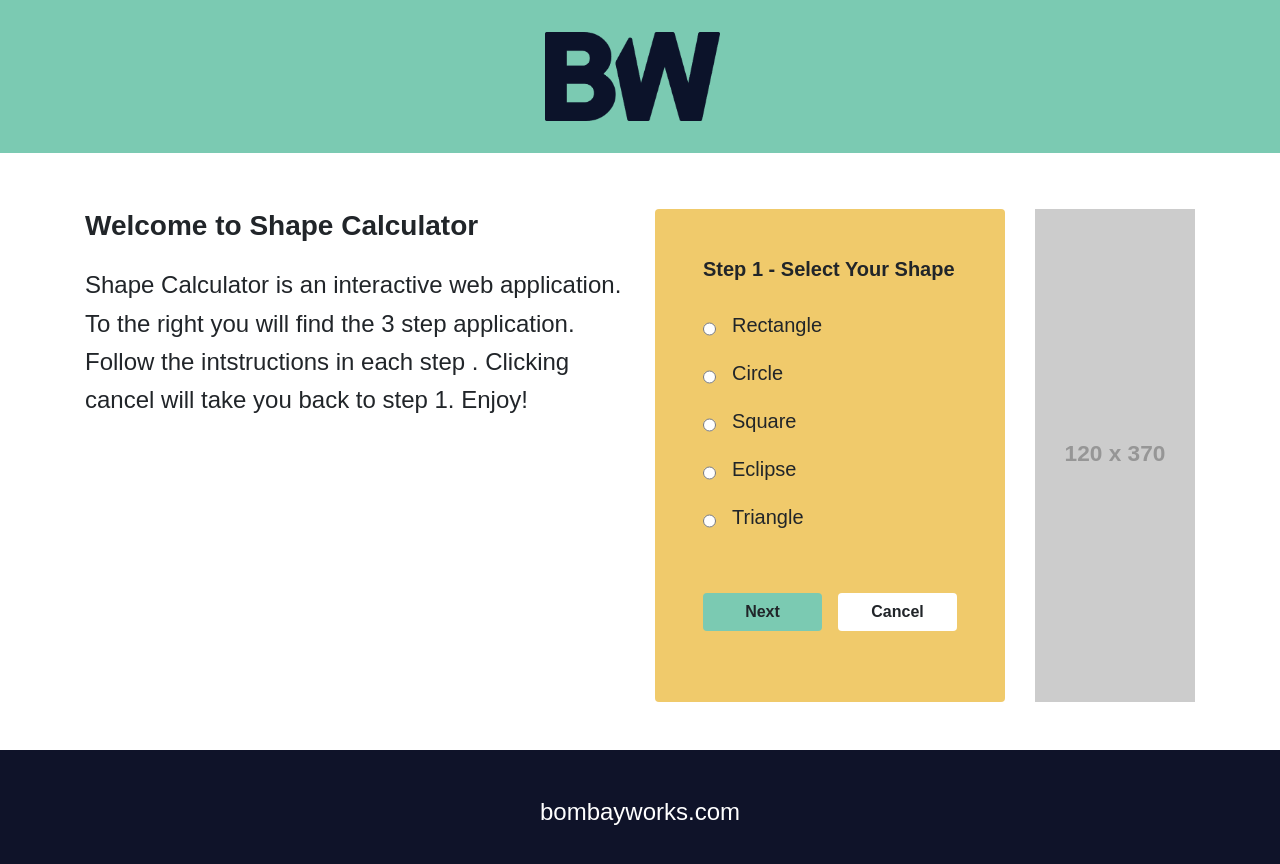
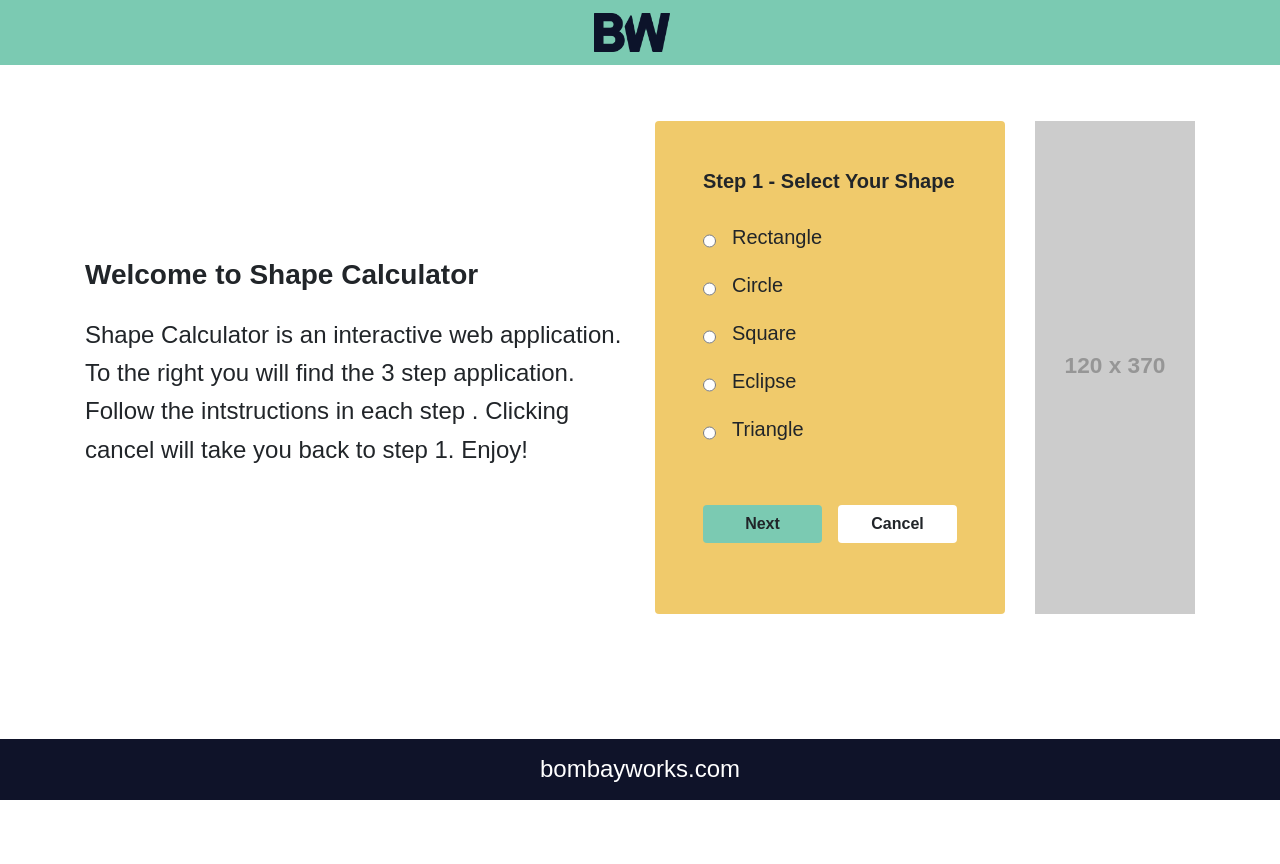
Before and after one commit to aatif24/shapeCalculator, a React (Create React App) app: page / in a window 1280 px wide. Shown: the top 864 px of the page. After the commit the page ends 800 px from the top, so only its background shows below. Built offline with nearby package versions, Linux system fonts and the light colour scheme; a web font is replaced by a local one.

Commit message:
design changes

```diff
--- a/src/components/home/Intro.jsx
+++ b/src/components/home/Intro.jsx
@@ -2,7 +2,7 @@ import React from "react";
 
 const App = () => {
     return (
-        <div className="d-flex h-100 flex-column">
+        <div className="d-flex h-100 flex-column justify-content-center">
             <p className="h3 font-weight-bold mb-4">Welcome to Shape Calculator</p>
             <p className="h4 font-weight-light" style={{ lineHeight: "1.6" }}>
                 Shape Calculator is an interactive web application. To the right you will find the 3
--- a/src/layout/Footer.jsx
+++ b/src/layout/Footer.jsx
@@ -2,8 +2,8 @@ import React from "react";
 
 const App = () => {
     return (
-        <footer className="py-5 bg-blue d-flex ">
-            <div className="container text-center">
+        <footer className="fixed-bottom bg-blue d-flex ">
+            <div className="container py-3 text-center">
                 <a className="m-0 text-center text-white h4" href="https://bombayworks.com">
                     {"bombayworks.com"}
                 </a>
--- a/src/layout/Nav.jsx
+++ b/src/layout/Nav.jsx
@@ -3,10 +3,10 @@ import React from "react";
 const App = () => {
     return (
         <nav className="navbar navbar navbar-expand-lg bg-green justify-content-center">
-            <a className="navbar-brand text-center py-4" href="/">
+            <a className="navbar-brand text-center " href="/">
                 <img
                     src="/images/BWLogo.png"
-                    width="175"
+                    width="15%"
                     className="d-inline-block align-top"
                     alt=""
                     loading="lazy"
```
